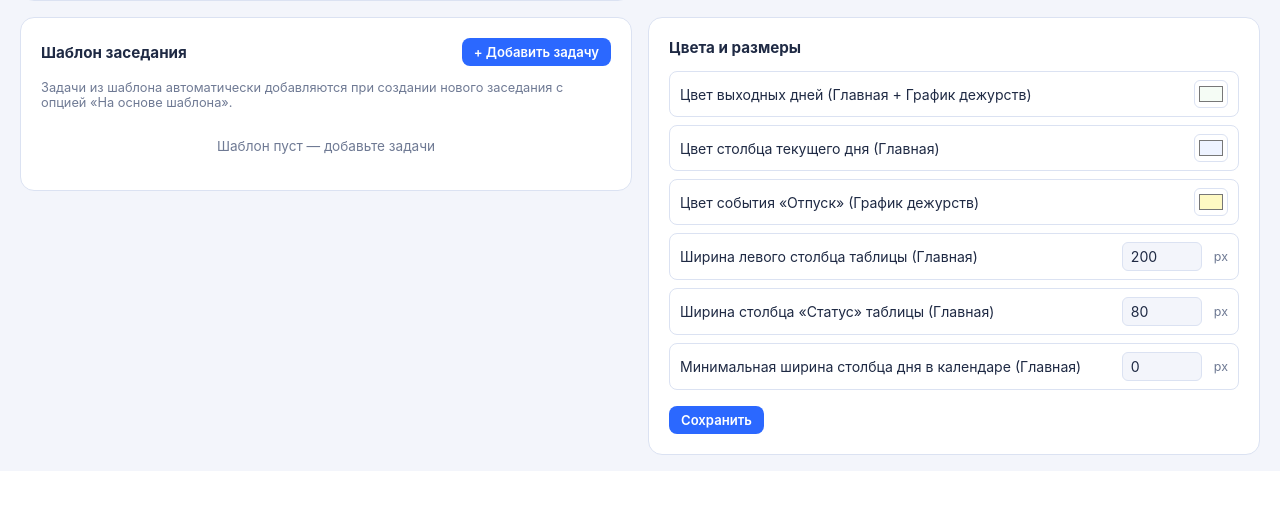
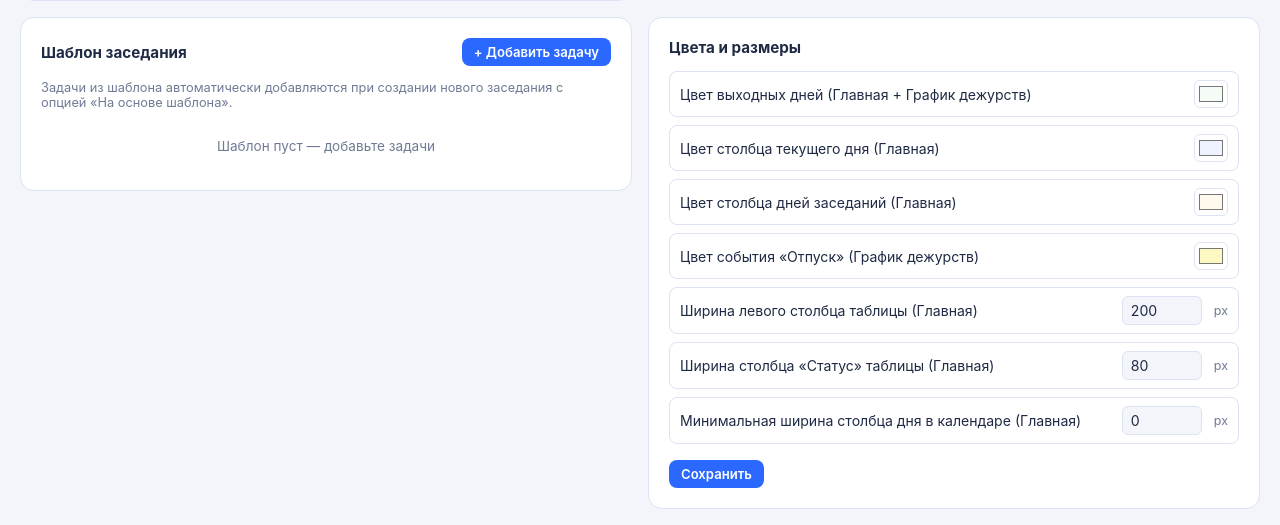
Before and after one commit to fortranov/meeting, a PHP site: page /settings.php in a window 1280 px wide; the page is wider, and only the part inside the window is pictured. Shown: the part 987-1512 px from the top of that part. Before the commit the page ends 1442 px from the top of that part, so only its background shows below. Run offline with PHP 8.4, Linux system fonts and the light colour scheme; data that the repository does not hold is empty.

Commit message:
Highlight meeting day columns with configurable color
- Cells on meeting dates get 'meeting-day' class (header + data cells)
- New CSS var --meeting-col-bg (default #fff8ec), overrides weekend color
- Today color overrides meeting-day; task/meeting ranges override both
- New color picker in Settings → Цвета и размеры

Co-Authored-By: Claude Sonnet 4.6 <noreply@anthropic.com>

```diff
--- a/settings.js
+++ b/settings.js
@@ -597,6 +597,10 @@ function renderColorSizeSettings() {
       <input type="color" class="cs-color" id="csTodayColColor" value="${s.today_col_color || '#eef3ff'}" title="Цвет текущего дня" />
     </div>
     <div class="cs-row">
+      <span class="cs-label">Цвет столбца дней заседаний (Главная)</span>
+      <input type="color" class="cs-color" id="csMeetingColColor" value="${s.meeting_col_color || '#fff8ec'}" title="Цвет дней заседаний" />
+    </div>
+    <div class="cs-row">
       <span class="cs-label">Цвет события «Отпуск» (График дежурств)</span>
       <input type="color" class="cs-color" id="csVacationColor" value="${s.vacation_color || '#fef9c3'}" title="Цвет отпуска" />
     </div>
@@ -624,8 +628,9 @@ function renderColorSizeSettings() {
 
 async function saveColorSizeSettings() {
   const payload = {
-    weekend_color:     document.getElementById('csWeekendColor').value,
-    today_col_color:   document.getElementById('csTodayColColor').value,
+    weekend_color:      document.getElementById('csWeekendColor').value,
+    today_col_color:    document.getElementById('csTodayColColor').value,
+    meeting_col_color:  document.getElementById('csMeetingColColor').value,
     vacation_color:    document.getElementById('csVacationColor').value,
     col_item_width:    document.getElementById('csColItemWidth').value,
     col_status_width:  document.getElementById('csColStatusWidth').value,
--- a/styles.css
+++ b/styles.css
@@ -10,6 +10,7 @@
   --danger: #eb5757;
   --border: #dbe2f2;
   --weekend-bg: #f5fcf5;
+  --meeting-col-bg: #fff8ec;
   --today-col-bg: #eef3ff;
   --col-drag-w: 28px;
   --col-item-w: 200px;
@@ -340,6 +341,7 @@ body {
   color: var(--text);
 }
 .day-header.weekend, .day-cell.weekend { background: var(--weekend-bg, #f5fcf5); }
+.day-header.meeting-day, .day-cell.meeting-day { background: var(--meeting-col-bg); }
 .day-header.today { background: var(--today-col-bg); box-shadow: inset 0 -2px 0 var(--primary); }
 .day-header.today .date { color: var(--primary); }
 .day-cell.today { background: var(--today-col-bg); }
```
Also changed, not shown: app.js (+16 -9 lines).
